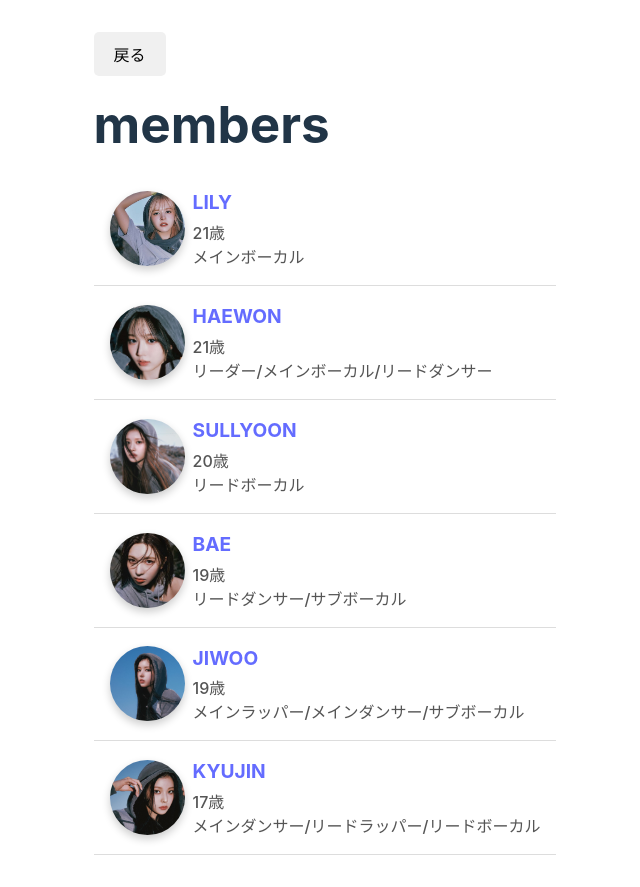
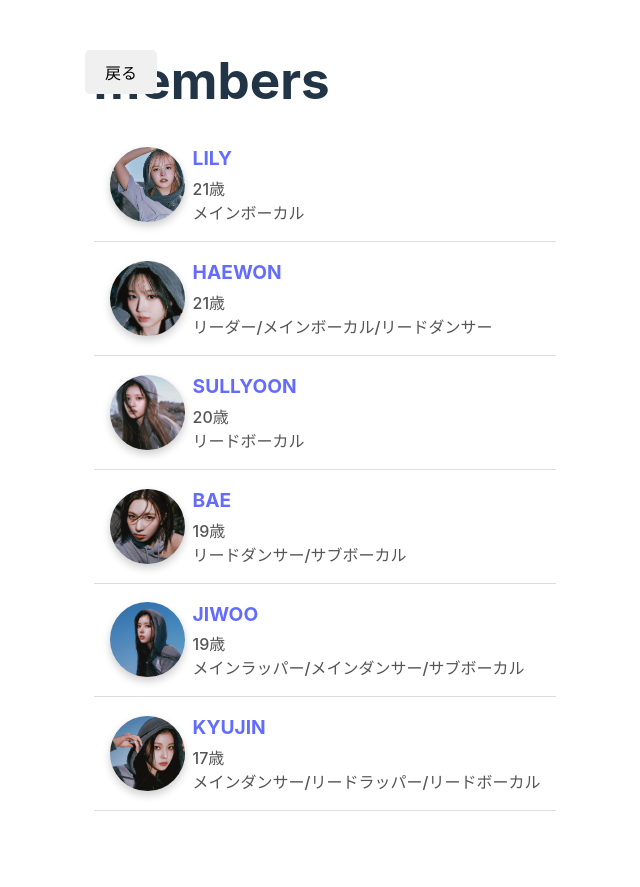
Before and after one commit to PenPeen/react_nmixx_Introduction, a React (Vite) app: page /members in a window 1280 px wide. Shown: the whole page, without its empty margins (315-955 px from the left). After the commit the page ends 843 px from the top, so only its background shows below. Built offline with nearby package versions, Linux system fonts and the light colour scheme.

Commit message:
:art: 戻るボタンの位置を固定化した。

```diff
--- a/src/components/molecules/PrevButton.tsx
+++ b/src/components/molecules/PrevButton.tsx
@@ -11,6 +11,10 @@ const BackButton = styled.button`
   font-size: 16px;
   font-weight: bold;
   transition: background-color 0.3s;
+
+  position: absolute;
+  top: 50px;
+  left: 400px;
 
   &:hover {
     background-color: #dcdcdc;
```
